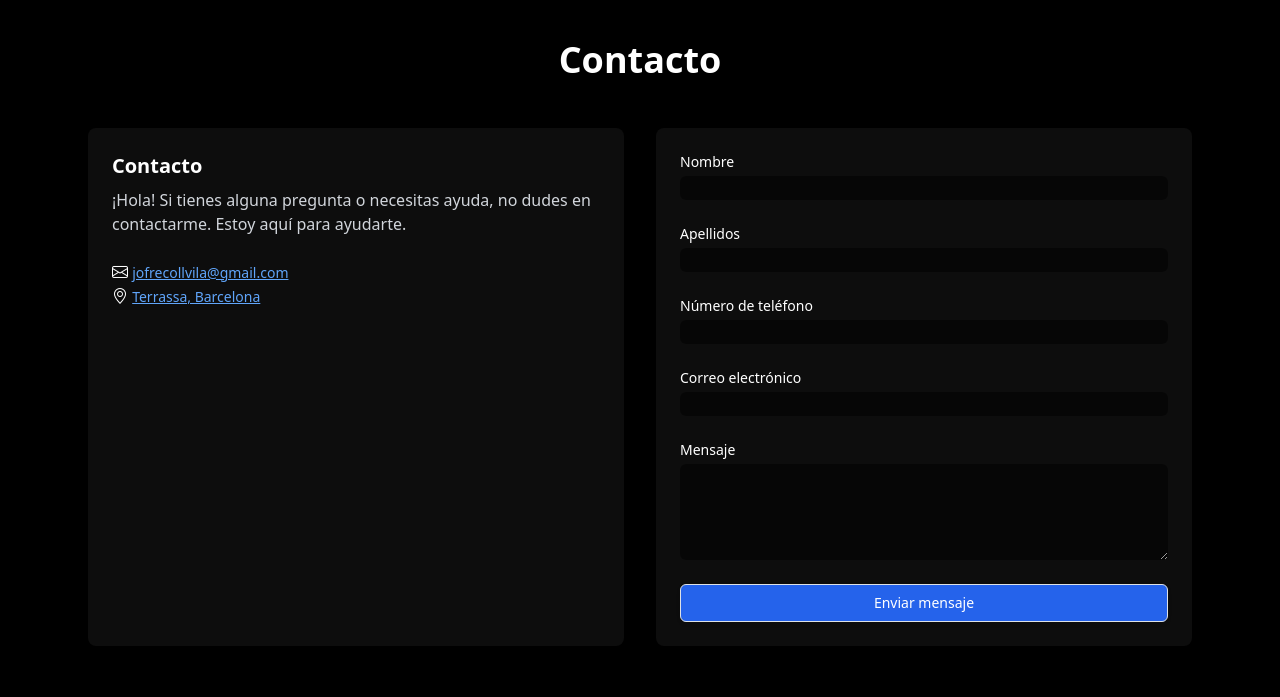
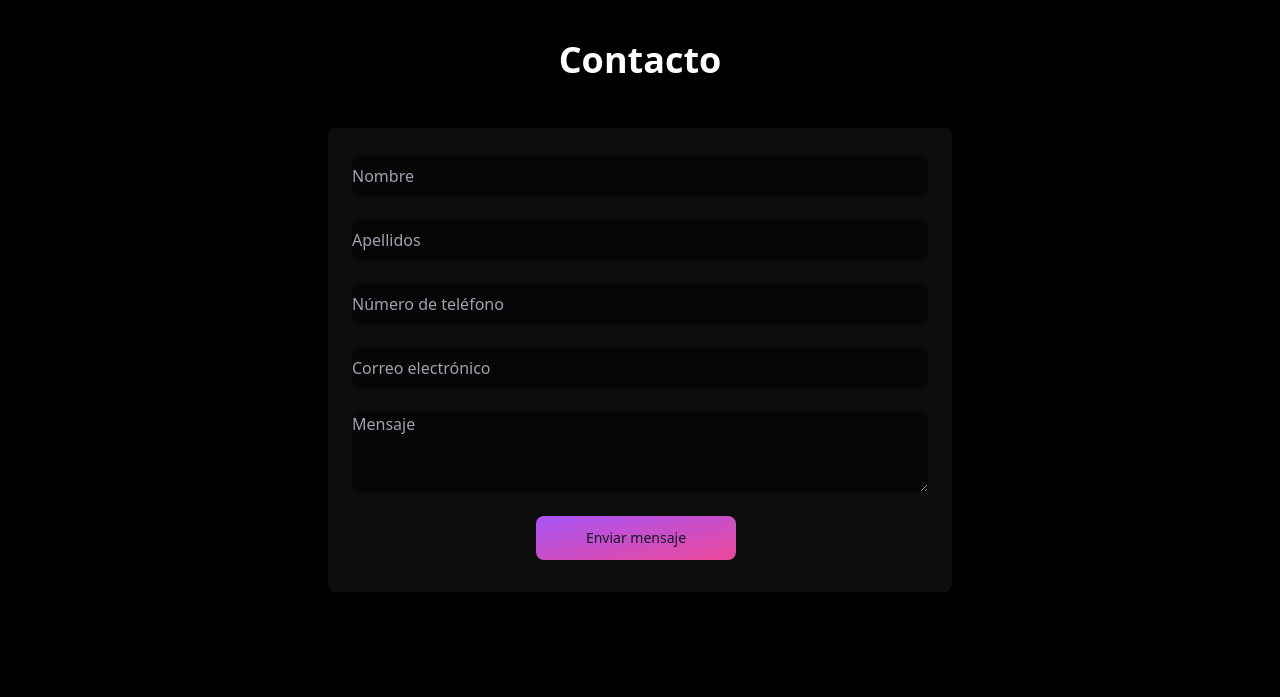
Before and after one commit to Jofrix98/Portafolio, an Astro site: page / in a window 1280 px wide. Shown: the part 3940-4637 px from the top of the page. Built offline with nearby package versions, Linux system fonts and the light colour scheme; Astro itself is replaced by a stand-in of ours.

Commit message:
:bulb: UPDATE: CSS styles

```diff
--- a/src/components/Contact.astro
+++ b/src/components/Contact.astro
@@ -3,51 +3,37 @@
 
 <section id='contact' class="py-20">
     <h2 class="text-4xl font-bold text-white mb-12 text-center">Contacto</h2>
-    <div class="max-w-6xl mx-auto px-4">
-        <div class="grid grid-cols-1 md:grid-cols-2 gap-8">
-            <div class="bg-white/5 rounded-lg overflow-hidden">
-                <div class="p-6">
-                    <h3 class="text-xl font-semibold text-white mb-2">Contacto</h3>
-                    <p class="text-gray-300 mb-4">¡Hola! Si tienes alguna pregunta o necesitas ayuda, no dudes en contactarme. Estoy aquí para ayudarte.</p>
-                    <i class="bi bi-envelope text-white"></i>
-                    <a href="mailto:jofrecollvila@gmail.com" class="text-blue-400 hover:text-blue-300 text-sm">jofrecollvila@gmail.com</a>
-                    <br>
-                    <i class="bi bi-geo-alt text-white"></i>
-                    <a href="https://www.google.es/maps/place/Terrassa,+Barcelona/@41.558308,1.9759347,8470m/data=!3m2!1e3!4b1!4m6!3m5!1s0x12a492e820fabbfd:0xab0d33c5f2c73098!8m2!3d41.5631482!4d2.0054917!16zL20vMGoycTc?hl=es&entry=ttu&g_ep=EgoyMDI1MDMyNS4xIKXMDSoJLDEwMjExNjM5SAFQAw%3D%3D" class="text-blue-400 hover:text-blue-300 text-sm">Terrassa, Barcelona</a>
-                </div>
-            </div>
+    <div class="max-w-2xl mx-auto px-4">
+        <div class="grid grid-cols-1 gap-8">
             <div class="bg-white/5 rounded-lg overflow-hidden">
                 <form class="p-6" action="https://formspree.io/f/mzzeaaeq" method="POST">
                     <div class="space-y-6">
                         <div>
-                            <label for="name" class="block text-sm font-medium text-white">Nombre</label>
-                            <input type="text" name="name" id="name" required
-                                   class="mt-1 block w-full rounded-md border-gray-300 bg-black/50 text-white focus:border-blue-500 focus:ring-blue-500" />
+                                <input type="text" name="name" id="name" placeholder="Nombre" required
+                                   class="mt-1 block w-full h-10 rounded-md border-gray-300 bg-black/50 text-white focus:border-blue-500 focus:ring-blue-500" />
                         </div>
                         <div>
-                            <label for="surname" class="block text-sm font-medium text-white">Apellidos</label>
-                            <input type="text" name="surname" id="surname" required
-                                   class="mt-1 block w-full rounded-md border-gray-300 bg-black/50 text-white focus:border-blue-500 focus:ring-blue-500" />
+                            <input type="text" name="surname" id="surname" placeholder="Apellidos" required
+                                   class="mt-1 block w-full h-10 rounded-md border-gray-300 bg-black/50 text-white focus:border-blue-500 focus:ring-blue-500" />
                         </div>
                         <div>
-                            <label for="phone" class="block text-sm font-medium text-white">Número de teléfono</label>
-                            <input type="tel" name="phone" id="phone" required
-                                   class="mt-1 block w-full rounded-md border-gray-300 bg-black/50 text-white focus:border-blue-500 focus:ring-blue-500" />
+                            <input type="tel" name="phone" id="phone" placeholder="Número de teléfono" required
+                                   class="mt-1 block w-full h-10 rounded-md border-gray-300 bg-black/50 text-white focus:border-blue-500 focus:ring-blue-500" />
                         </div>
                         <div>
-                            <label for="email" class="block text-sm font-medium text-white">Correo electrónico</label>
-                            <input type="email" name="email" id="email" required
-                                   class="mt-1 block w-full rounded-md border-gray-300 bg-black/50 text-white focus:border-blue-500 focus:ring-blue-500" />
+                            <input type="email" name="email" id="email" placeholder="Correo electrónico" required
+                                   class="mt-1 block w-full h-10 rounded-md border-gray-300 bg-black/50 text-white focus:border-blue-500 focus:ring-blue-500" />
                         </div>
                         <div>
-                            <label for="message" class="block text-sm font-medium text-white">Mensaje</label>
-                            <textarea name="message" id="message" rows="4" required
-                                      class="mt-1 block w-full rounded-md border-gray-300 bg-black/50 text-white focus:border-blue-500 focus:ring-blue-500"></textarea>
+                            <textarea name="message" id="message" rows="4" placeholder="Mensaje" required
+                                      class="mt-1 block w-full h-20 rounded-md border-gray-300 bg-black/50 text-white focus:border-blue-500 focus:ring-blue-500"></textarea>
                         </div>
-                        <div>
-                            <button type="submit"
-                                    class="w-full flex justify-center py-2 px-4 border border-transparent rounded-md shadow-sm text-sm font-medium text-white bg-blue-600 hover:bg-blue-700 focus:outline-none focus:ring-2 focus:ring-offset-2 focus:ring-blue-500">
-                                Enviar mensaje
+
+                        <div class="flex justify-center">
+                            <button type="submit" class="relative inline-flex items-center justify-center p-0.5 mb-2 me-2 overflow-hidden text-sm font-medium text-gray-900 rounded-lg group bg-gradient-to-br from-purple-500 to-pink-500 group-hover:from-purple-500 group-hover:to-pink-500 hover:text-white dark:text-white focus:ring-4 focus:outline-none focus:ring-purple-200 dark:focus:ring-purple-800">
+                                <span class="relative px-5 py-2.5 transition-all ease-in duration-75 dark:bg-gray-900 rounded-md group-hover:bg-transparent group-hover:dark:bg-transparent">
+                                    Enviar mensaje
+                                </span>
                             </button>
                         </div>
                     </div>
```
